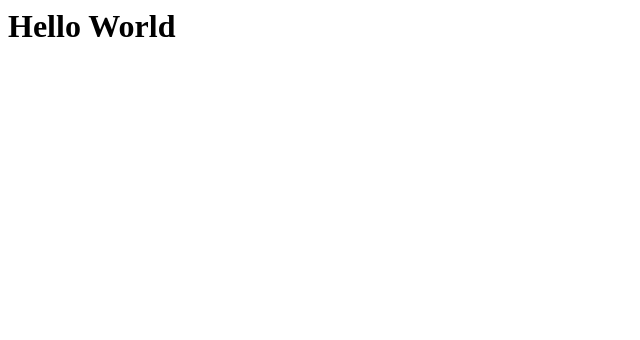
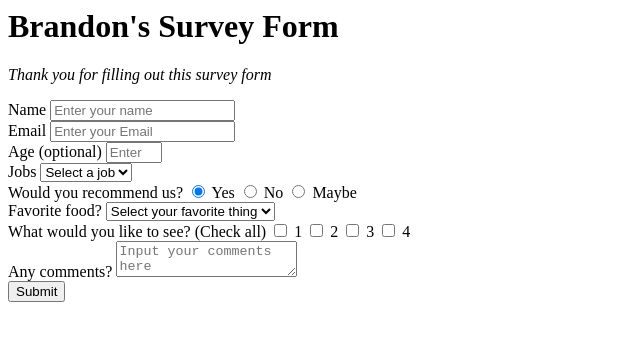
Before and after one commit to cowtron/Survey-Form, a plain HTML site: page index.html in a window 1280 px wide. Shown: the whole page, without its empty margins (0-640 px from the left). Drawn offline with Linux system fonts and the light colour scheme.

Commit message:
Updated html page
Updated HTML page.

```diff
--- a/index.html
+++ b/index.html
@@ -1 +1,104 @@
-<h1> Hello World </h1>
+<html>
+<link href="https://fonts.googleapis.com/css2?family=Raleway&display=swap" rel="stylesheet">
+<main class="container">
+  <header class="header">
+  <h1 id="title"> Brandon's Survey Form </h1>
+  <p id="description"><i> Thank you for filling out this survey form </i></p>
+  </header>
+  <form id="survey-form">
+    <div class="form-group">
+      <label id="name-label" for="name"> Name </label> <input name="name" id="name" type="text" class="form-control" placeholder="Enter your name" required>
+    </div>
+    <div class="form-group">
+      <label id="email-label" for="email"> Email</label> <input name="email" id="email" type="email" class="form-control" placeholder="Enter your Email" required>
+    </div>
+    <div class="form-group">
+      <label id="number-label" for="number"> Age <span class="clue"> (optional)</spa> </label> <input name="number" id="number" type="number" min="5" max="99" class="form-control" placeholder="Enter your age">
+    </div>
+    <div class="form-group">
+      <label for="jobs">Jobs</label>
+      <select name="role" class="form-control" id="dropdown" required>
+        <option disabled selected value>Select a job </options>
+        <option value="Student">Student</option>
+        <option value="Worker">Worker</option>
+        <option value="Learner">Learner</option>
+        <option value="preferNo">Not to Say</option>
+        <option value="other">other</option>
+      </select>
+    </div>
+  <div>
+    <label for="rec">Would you recommend us? </label>
+    <label><input name="recommend"
+           value="yes"
+           type="radio"
+           class="input-radio"
+           checked   />
+    Yes</label>
+     <label><input name="recommend"
+           value="no"
+           type="radio"
+           class="input-radio"
+           />
+    No</label>
+        <label><input name="recommend"
+           value="maybe"
+           type="radio"
+           class="input-radio"
+           />
+    Maybe</label>
+    </div>
+      <div class="form-group">
+      <label for="jobs">Favorite food?</label>
+      <select name="role" class="form-control" id="dropdown" required>
+        <option disabled selected value>Select your favorite  thing</option>
+        <option value="Spagehtti">Spaghetti</option>
+        <option value="Pasta">Paster</option>
+        <option value="Chicken">Chicken</option>
+        <option value="preferNo">Not to Say</option>
+        <option value="other">other</option>
+      </select>
+    </div>
+  <div class="form-group">
+   <label> What would you like to see?
+    <span class="clue">(Check all)</span>
+    </label>
+    <label><input
+                  name="prefer"
+                  value="1"
+                  type="checkbox"
+                  class="input-checkbox"/>
+    1</label>
+     <label><input
+                  name="prefer"
+                  value="2"
+                  type="checkbox"
+                  class="input-checkbox"/>
+    2</label>
+     <label><input
+                  name="prefer"
+                  value="3"
+                  type="checkbox"
+                  class="input-checkbox"/>
+    3</label> <label><input
+                  name="prefer"
+                  value="4"
+                  type="checkbox"
+                  class="input-checkbox"/>
+    4</label>
+  </div>
+  <div class="form-group">
+    <label>Any comments?</label>
+    <textarea
+      id="comments"
+      class="input-textarea"
+      name="comments"
+      placeholder="Input your comments here"
+   ></textarea>
+  </div>
+  <div class="form-group">
+    <button type="submit" id="submit" class="submit-button">Submit</button>
+  </div>
+  </form>
+</main>
+
+</html>
```
